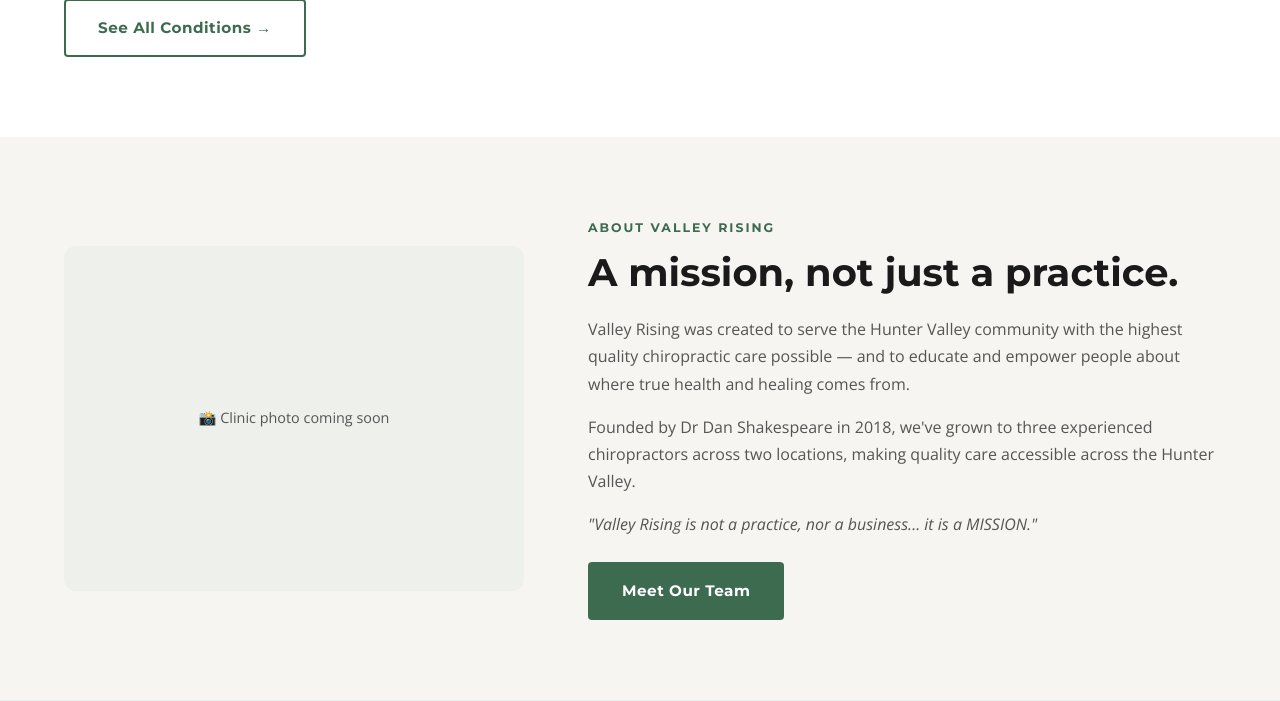
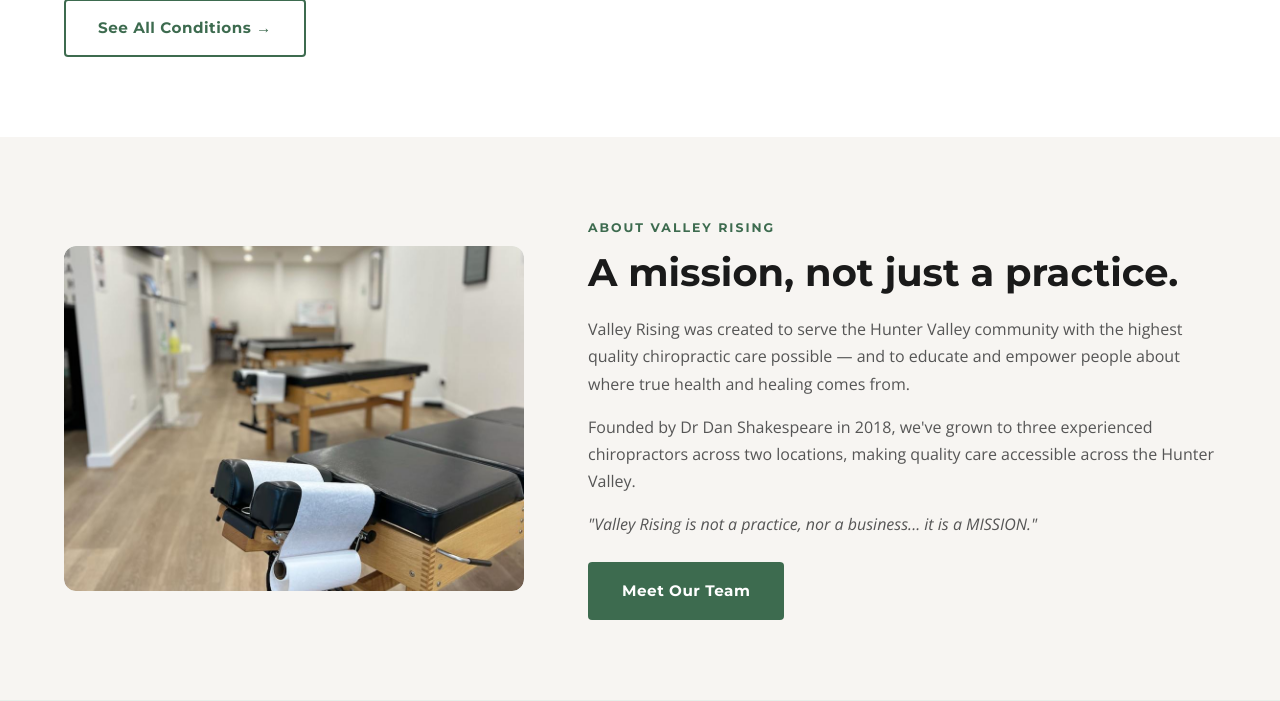
Before and after one commit to mymedsbot/valleyrising-web, a Flask app: page / in a window 1280 px wide. Shown: the part 1724-2425 px from the top of the page. Run offline with Flask 3, Linux system fonts and the light colour scheme; data that the repository does not hold is empty; some libraries are stand-ins or nearby versions.

Commit message:
Add clinic photo to homepage about section

```diff
--- a/templates/index.html
+++ b/templates/index.html
@@ -110,7 +110,7 @@
 <!-- About Section -->
 <section class="about-section">
   <div class="about-image">
-    <div class="placeholder">📸 Clinic photo coming soon</div>
+    <img src="/static/images/clinic.jpg" alt="Valley Rising Chiropractic clinic" style="width:100%;height:100%;object-fit:cover;border-radius:12px;">
   </div>
   <div class="about-content">
     <div class="section-label">About Valley Rising</div>
```
Also changed, not shown: static/images/clinic.jpg (added).
